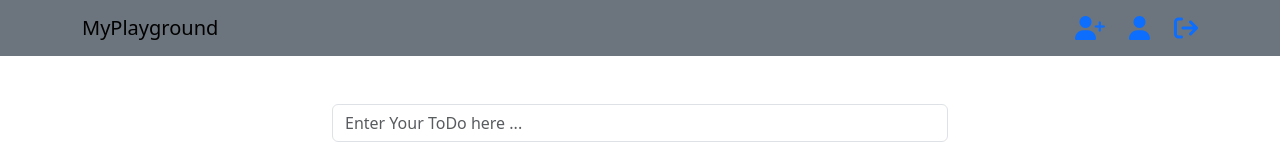
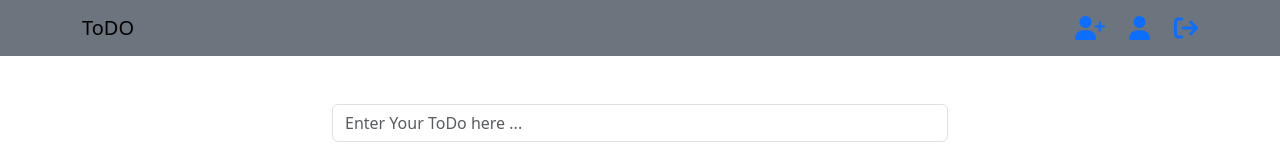
Before and after one commit to get-aakash/myplayground, a React (Create React App) app: page / in a window 1280 px wide. Shown: the top 158 px of the page. Built offline with nearby package versions, Linux system fonts and the light colour scheme.

Commit message:
CRUD operations done

```diff
--- a/public/index.html
+++ b/public/index.html
@@ -25,7 +25,7 @@
       Learn how to configure a non-root public URL by running `npm run build`.
     -->
     <link rel="stylesheet" href="https://cdnjs.cloudflare.com/ajax/libs/font-awesome/6.5.1/css/all.min.css" integrity="sha512-DTOQO9RWCH3ppGqcWaEA1BIZOC6xxalwEsw9c2QQeAIftl+Vegovlnee1c9QX4TctnWMn13TZye+giMm8e2LwA==" crossorigin="anonymous" referrerpolicy="no-referrer" />
-    <title>MyPlayground</title>
+    <title>ToDo</title>
   </head>
   <body>
     <noscript>You need to enable JavaScript to run this app.</noscript>
--- a/src/components/InputForm.js
+++ b/src/components/InputForm.js
@@ -34,6 +34,9 @@ const InputForm = () => {
             id: item.id
 
         })
+        if(item.id){
+            toast.success("Please Update your ToDO")
+        }
 
 
      }
@@ -47,6 +50,7 @@ const InputForm = () => {
           setFormData(initialState)
           setTodos(updatedList)
           setSelectedItem(null)
+          toast.success("Your ToDO has been updated!!!")
      }
 
     const handleOnChange = (e)=>{
--- a/src/components/layout/Header.js
+++ b/src/components/layout/Header.js
@@ -6,7 +6,7 @@ const Header = () => {
   return (
     <Navbar expand="md" className="text-light bg-secondary">
       <Container>
-        <Navbar.Brand href="#home">MyPlayground</Navbar.Brand>
+        <Navbar.Brand href="#home">ToDO</Navbar.Brand>
         <Navbar.Toggle aria-controls="basic-navbar-nav" />
         <Navbar.Collapse id="basic-navbar-nav">
           <Nav className="ms-auto gap-4 fs-4">
```
